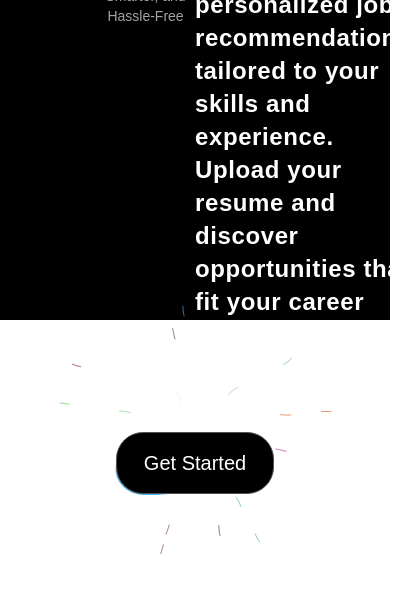
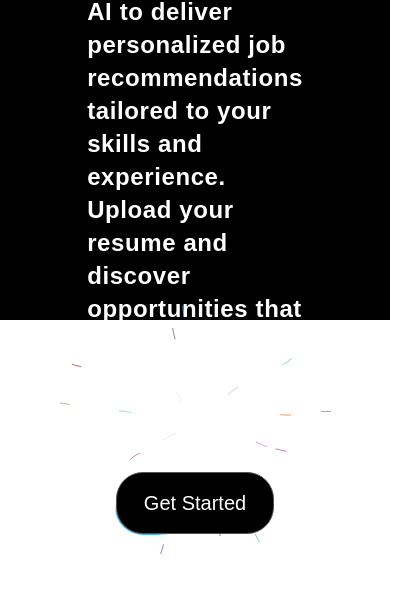
Before and after one commit to IshanRaj03/CareerHive, a Next.js app: page / in a window 390 px wide. Shown: the top 590 px of the page, 411 px wide, since content can reach past the window. Built offline with nearby package versions, Linux system fonts and the light colour scheme.

Commit message:
Fix grid class for responsive layout in Home component

```diff
--- a/app/page.tsx
+++ b/app/page.tsx
@@ -11,7 +11,7 @@
 
   return (
     <BackgroundLines className="flex items-center justify-center w-full flex-col px-4 bg-black">
-      <div className="grid grid-cols-2 m-20">
+      <div className="grid md:grid-cols-2 gird-cols-1 m-20">
         <div className="">
           <h2 className="bg-clip-text text-transparent text-center bg-gray-300 from-neutral-900 to-neutral-700 dark:from-neutral-600 dark:to-white text-2xl md:text-4xl lg:text-7xl font-sans py-1 md:py-5 relative z-20 font-bold tracking-tight">
             CareerHive
```
